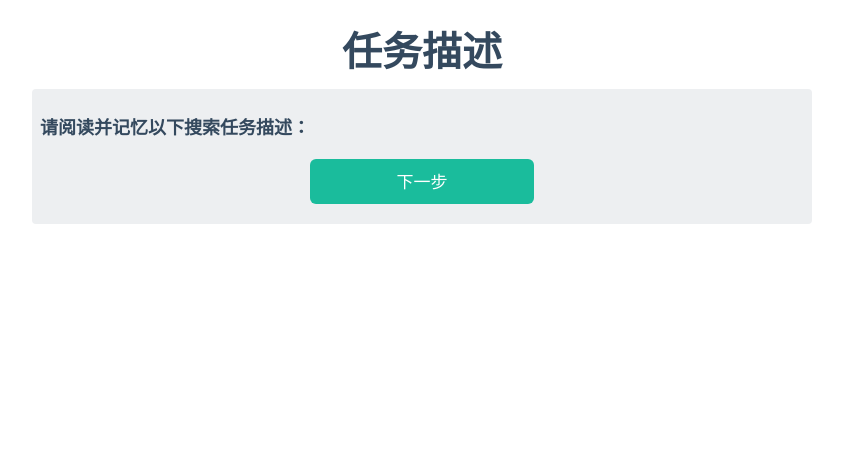
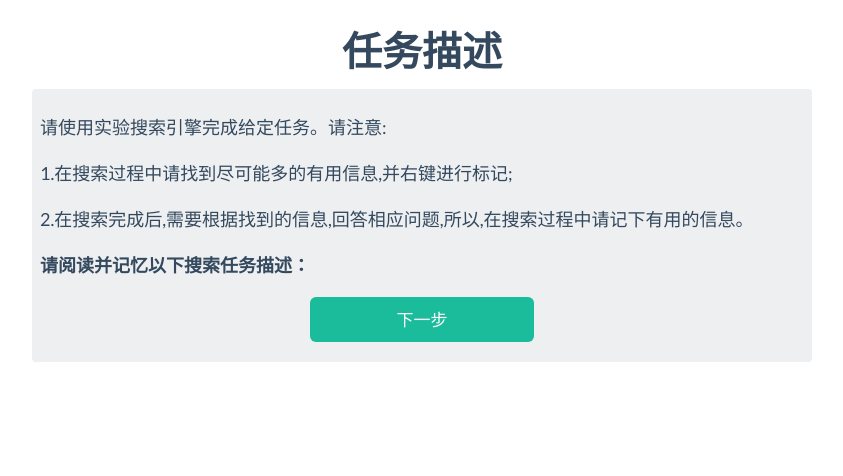
Before and after one commit to defaultstr/search_platform, a Django app: template exp_domain_expertise/templates/description.html in a window 1280 px wide. Shown: the part 83-559 px from the top of the page, without its empty margins (218-1061 px from the left). Run offline with Django 3.2, Linux system fonts and the light colour scheme; the template is opened without the code that fills it, so the values that code supplies are empty; parts of the project's set-up code (start-up, migrations or seed data) failed here and were passed over; some libraries are stand-ins or nearby versions.

Commit message:
Change some wordings in instructions.

```diff
--- a/exp_domain_expertise/templates/description.html
+++ b/exp_domain_expertise/templates/description.html
@@ -9,6 +9,15 @@
     <div class="row">
     <div class="col-xs-offset-2 col-xs-8 user_info">
         <div class="row">
+            <p>
+                请使用实验搜索引擎完成给定任务。请注意:
+            </p>
+            <p>
+                1.在搜索过程中请找到尽可能多的有用信息,并右键进行标记;
+            </p>
+            <p>
+                2.在搜索完成后,需要根据找到的信息,回答相应问题,所以,在搜索过程中请记下有用的信息。
+            </p>
             <p>
                 <b>请阅读并记忆以下搜索任务描述：</b>
             </p>
--- a/exp_domain_expertise/templates/post_task_question.html
+++ b/exp_domain_expertise/templates/post_task_question.html
@@ -25,7 +25,7 @@
 
             <!-- answer question -->
             <div class="row">
-                <b>1.请回答上述问题,然后绘制与该问题<i>相关</i>的概念图</b>
+                <b>1.请根据搜索过程中获取的信息,回答上述问题:</b>
             </div>
             <div class="row">
                 <div class="col-xs-offset-1 col-xs-10">
--- a/exp_domain_expertise/templates/pre_task_question.html
+++ b/exp_domain_expertise/templates/pre_task_question.html
@@ -6,6 +6,7 @@
         <form id="pre_task_question_form" name="pre_task_question_form" action="" method="POST">
             {% csrf_token %}
             <!-- task description -->
+            <!--
             <div class="row">
                 <b>任务描述：</b>
             </div>
@@ -14,10 +15,11 @@
                     {{ task_description }}
                 </div>
             </div>
+            -->
 
             <!-- pre-task answers -->
             <div class="row">
-                <b>1.请你根据现有知识,绘制与该问题<i>相关</i>的概念图,然后尝试回答该问题：</b>
+                <b>1.请你复述一遍刚才的问题,并尝试根据现有知识回答该问题：</b>
             </div>
             <div class="row">
                 <div class="col-xs-offset-1 col-xs-10">
```
